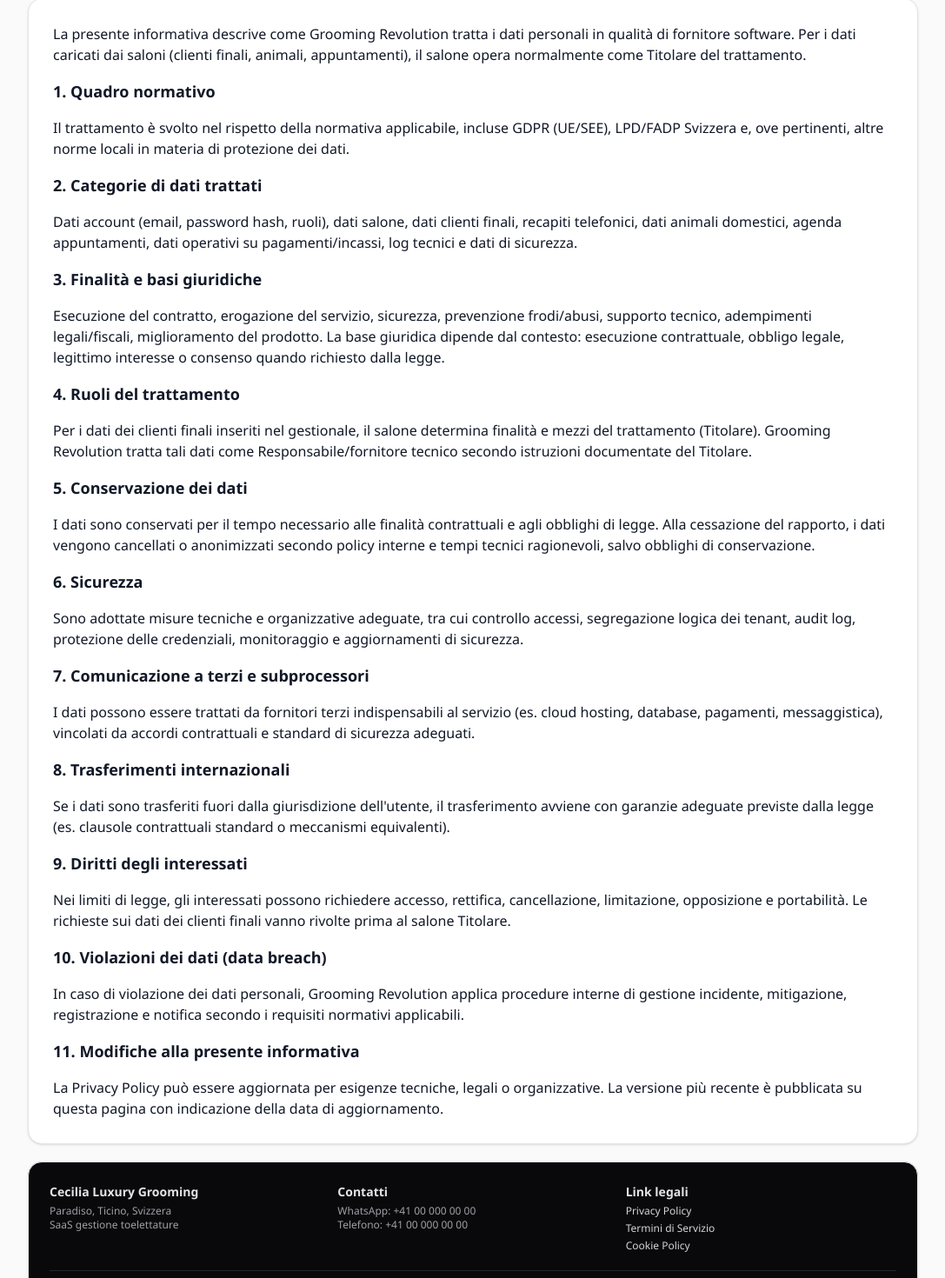
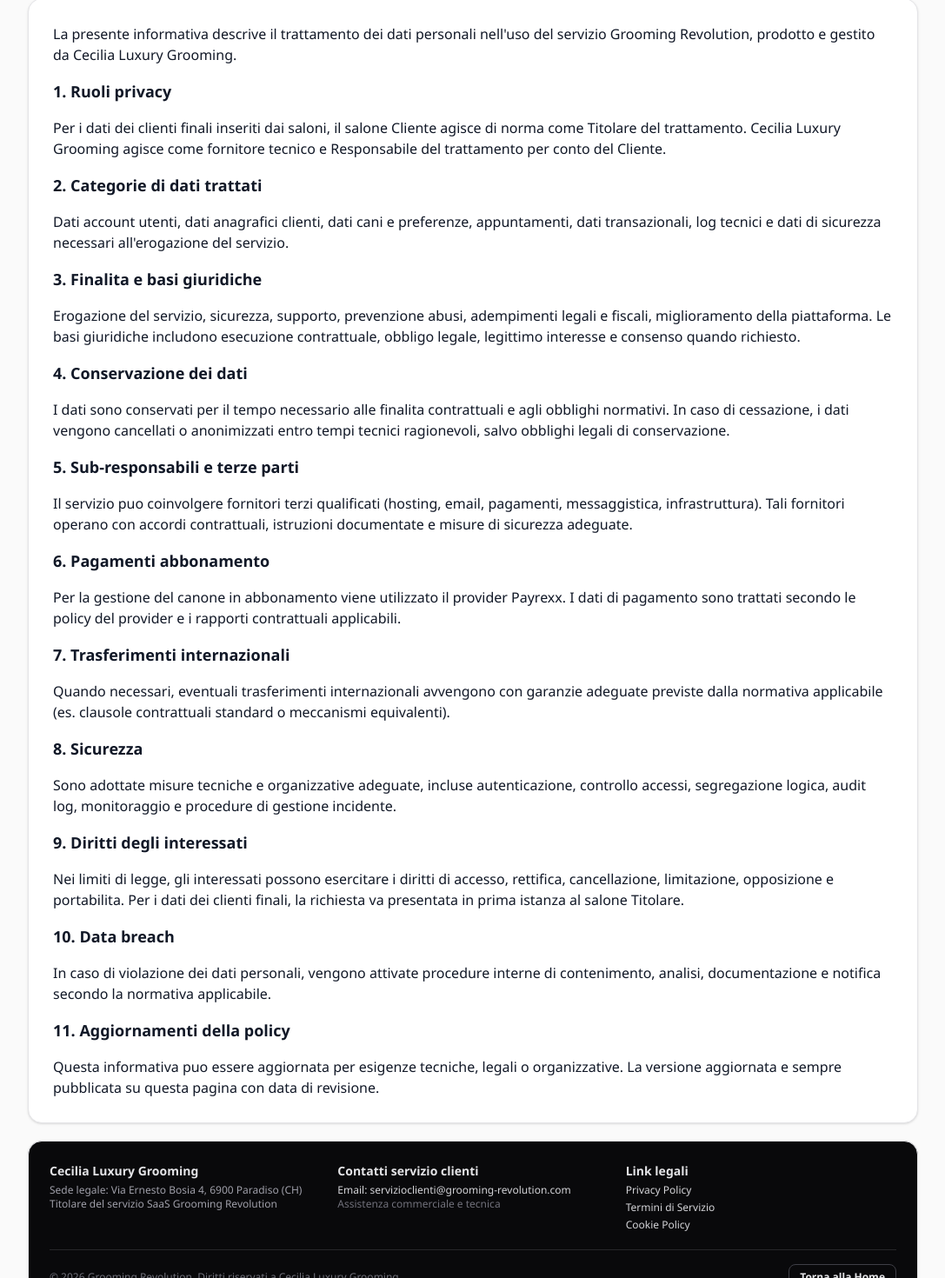
Before and after one commit to graphixalex/grooming-revolution, a Next.js app: page /legal/privacy in a window 1280 px wide. Shown: the part 285-1755 px from the top of the page at 87% size, without its empty margins (96-1183 px from the left). Built offline with nearby package versions, Linux system fonts and the light colour scheme; no server answers.

Commit message:
legal/support: professional legal rewrite, payrexx alignment, email-only contacts, homepage contact section, and logged-in support page

```diff
--- a/app/(protected)/billing/page.tsx
+++ b/app/(protected)/billing/page.tsx
@@ -25,7 +25,7 @@
         <p className="text-sm text-zinc-600">Trial: fino a 50 clienti inclusi.</p>
         <p className="text-sm text-zinc-600">Piano FULL: EUR 20,00 / mese + IVA ({vatPercent}%).</p>
         <p className="text-sm text-zinc-600">Totale indicativo mensile: EUR {monthlyGross.toFixed(2)} IVA inclusa.</p>
-        <p className="text-sm text-zinc-600">Pagamento automatico mensile su carta tramite Stripe, finché non disdici.</p>
+        <p className="text-sm text-zinc-600">Pagamento automatico mensile su carta tramite Payrexx, finche non disdici.</p>
         <p className="text-sm text-zinc-600">
           Stato addebito automatico: {salon?.stripeSubscriptionId ? "ATTIVO" : "NON ATTIVO"}
         </p>
@@ -37,7 +37,7 @@
 
       <Card>
         <h2 className="font-semibold">Invoice/Receipt base</h2>
-        <p className="text-sm text-zinc-600">In MVP: riepilogo fiscale per transazione con VAT inclusa e dati attività.</p>
+        <p className="text-sm text-zinc-600">In MVP: riepilogo fiscale per transazione con VAT inclusa e dati attivitÃ .</p>
       </Card>
     </div>
   );
--- /dev/null
+++ b/app/(protected)/support/page.tsx
@@ -0,0 +1,40 @@
+import { Card } from "@/components/ui/card";
+import { getRequiredSession } from "@/lib/session";
+
+const SUPPORT_EMAIL = "servizioclienti@grooming-revolution.com";
+
+export default async function SupportPage() {
+  await getRequiredSession();
+
+  return (
+    <div className="space-y-4">
+      <h1 className="text-2xl font-semibold">Supporto</h1>
+
+      <Card className="space-y-2">
+        <p className="text-sm text-zinc-600">
+          Per assistenza tecnica, onboarding, richieste commerciali o chiarimenti amministrativi, contatta il servizio clienti ufficiale.
+        </p>
+        <a href={`mailto:${SUPPORT_EMAIL}`} className="text-base font-semibold text-cyan-700 hover:text-cyan-800">
+          {SUPPORT_EMAIL}
+        </a>
+      </Card>
+
+      <Card className="space-y-2 text-sm text-zinc-700">
+        <p className="font-semibold text-zinc-900">Cosa includere nella richiesta</p>
+        <p>- Nome salone e sede coinvolta</p>
+        <p>- Pagina/funzione interessata (agenda, report, billing, ecc.)</p>
+        <p>- Breve descrizione del problema o della richiesta</p>
+        <p>- Screenshot o dati utili, se disponibili</p>
+      </Card>
+
+      <Card className="space-y-2 text-sm text-zinc-700">
+        <p className="font-semibold text-zinc-900">Riferimenti legali</p>
+        <p>
+          Consulta le pagine <a href="/legal/privacy" className="text-cyan-700 hover:text-cyan-800">Privacy Policy</a>,{" "}
+          <a href="/legal/terms" className="text-cyan-700 hover:text-cyan-800">Termini di Servizio</a> e{" "}
+          <a href="/legal/cookies" className="text-cyan-700 hover:text-cyan-800">Cookie Policy</a>.
+        </p>
+      </Card>
+    </div>
+  );
+}
--- a/app/legal/privacy/page.tsx
+++ b/app/legal/privacy/page.tsx
@@ -2,78 +2,79 @@
 
 export default function PrivacyPage() {
   return (
-    <LegalShell title="Privacy Policy" updatedAt="21 marzo 2026">
+    <LegalShell title="Privacy Policy" updatedAt="24 marzo 2026">
       <div className="space-y-4">
         <p>
-          La presente informativa descrive come Grooming Revolution tratta i dati personali in qualità di fornitore software.
-          Per i dati caricati dai saloni (clienti finali, animali, appuntamenti), il salone opera normalmente come Titolare del trattamento.
+          La presente informativa descrive il trattamento dei dati personali nell&apos;uso del servizio Grooming Revolution,
+          prodotto e gestito da Cecilia Luxury Grooming.
         </p>
 
-        <h2 className="text-lg font-semibold">1. Quadro normativo</h2>
+        <h2 className="text-lg font-semibold">1. Ruoli privacy</h2>
         <p>
-          Il trattamento è svolto nel rispetto della normativa applicabile, incluse GDPR (UE/SEE), LPD/FADP Svizzera e, ove pertinenti,
-          altre norme locali in materia di protezione dei dati.
+          Per i dati dei clienti finali inseriti dai saloni, il salone Cliente agisce di norma come Titolare del trattamento.
+          Cecilia Luxury Grooming agisce come fornitore tecnico e Responsabile del trattamento per conto del Cliente.
         </p>
 
         <h2 className="text-lg font-semibold">2. Categorie di dati trattati</h2>
         <p>
-          Dati account (email, password hash, ruoli), dati salone, dati clienti finali, recapiti telefonici, dati animali domestici,
-          agenda appuntamenti, dati operativi su pagamenti/incassi, log tecnici e dati di sicurezza.
+          Dati account utenti, dati anagrafici clienti, dati cani e preferenze, appuntamenti, dati transazionali,
+          log tecnici e dati di sicurezza necessari all&apos;erogazione del servizio.
         </p>
 
-        <h2 className="text-lg font-semibold">3. Finalità e basi giuridiche</h2>
+        <h2 className="text-lg font-semibold">3. Finalita e basi giuridiche</h2>
         <p>
-          Esecuzione del contratto, erogazione del servizio, sicurezza, prevenzione frodi/abusi, supporto tecnico, adempimenti legali/fiscali,
-          miglioramento del prodotto. La base giuridica dipende dal contesto: esecuzione contrattuale, obbligo legale, legittimo interesse
-          o consenso quando richiesto dalla legge.
+          Erogazione del servizio, sicurezza, supporto, prevenzione abusi, adempimenti legali e fiscali,
+          miglioramento della piattaforma. Le basi giuridiche includono esecuzione contrattuale, obbligo legale,
+          legittimo interesse e consenso quando richiesto.
         </p>
 
-        <h2 className="text-lg font-semibold">4. Ruoli del trattamento</h2>
+        <h2 className="text-lg font-semibold">4. Conservazione dei dati</h2>
         <p>
-          Per i dati dei clienti finali inseriti nel gestionale, il salone determina finalità e mezzi del trattamento (Titolare).
-          Grooming Revolution tratta tali dati come Responsabile/fornitore tecnico secondo istruzioni documentate del Titolare.
+          I dati sono conservati per il tempo necessario alle finalita contrattuali e agli obblighi normativi.
+          In caso di cessazione, i dati vengono cancellati o anonimizzati entro tempi tecnici ragionevoli,
+          salvo obblighi legali di conservazione.
         </p>
 
-        <h2 className="text-lg font-semibold">5. Conservazione dei dati</h2>
+        <h2 className="text-lg font-semibold">5. Sub-responsabili e terze parti</h2>
         <p>
-          I dati sono conservati per il tempo necessario alle finalità contrattuali e agli obblighi di legge. Alla cessazione del rapporto,
-          i dati vengono cancellati o anonimizzati secondo policy interne e tempi tecnici ragionevoli, salvo obblighi di conservazione.
+          Il servizio puo coinvolgere fornitori terzi qualificati (hosting, email, pagamenti, messaggistica, infrastruttura).
+          Tali fornitori operano con accordi contrattuali, istruzioni documentate e misure di sicurezza adeguate.
         </p>
 
-        <h2 className="text-lg font-semibold">6. Sicurezza</h2>
+        <h2 className="text-lg font-semibold">6. Pagamenti abbonamento</h2>
         <p>
-          Sono adottate misure tecniche e organizzative adeguate, tra cui controllo accessi, segregazione logica dei tenant, audit log,
-          protezione delle credenziali, monitoraggio e aggiornamenti di sicurezza.
+          Per la gestione del canone in abbonamento viene utilizzato il provider Payrexx. I dati di pagamento sono trattati
+          secondo le policy del provider e i rapporti contrattuali applicabili.
         </p>
 
-        <h2 className="text-lg font-semibold">7. Comunicazione a terzi e subprocessori</h2>
+        <h2 className="text-lg font-semibold">7. Trasferimenti internazionali</h2>
         <p>
-          I dati possono essere trattati da fornitori terzi indispensabili al servizio (es. cloud hosting, database, pagamenti, messaggistica),
-          vincolati da accordi contrattuali e standard di sicurezza adeguati.
+          Quando necessari, eventuali trasferimenti internazionali avvengono con garanzie adeguate previste dalla normativa
+          applicabile (es. clausole contrattuali standard o meccanismi equivalenti).
         </p>
 
-        <h2 className="text-lg font-semibold">8. Trasferimenti internazionali</h2>
+        <h2 className="text-lg font-semibold">8. Sicurezza</h2>
         <p>
-          Se i dati sono trasferiti fuori dalla giurisdizione dell&apos;utente, il trasferimento avviene con garanzie adeguate previste dalla legge
-          (es. clausole contrattuali standard o meccanismi equivalenti).
+          Sono adottate misure tecniche e organizzative adeguate, incluse autenticazione, controllo accessi, segregazione logica,
+          audit log, monitoraggio e procedure di gestione incidente.
         </p>
 
         <h2 className="text-lg font-semibold">9. Diritti degli interessati</h2>
         <p>
-          Nei limiti di legge, gli interessati possono richiedere accesso, rettifica, cancellazione, limitazione, opposizione e portabilità.
-          Le richieste sui dati dei clienti finali vanno rivolte prima al salone Titolare.
+          Nei limiti di legge, gli interessati possono esercitare i diritti di accesso, rettifica, cancellazione, limitazione,
+          opposizione e portabilita. Per i dati dei clienti finali, la richiesta va presentata in prima istanza al salone Titolare.
         </p>
 
-        <h2 className="text-lg font-semibold">10. Violazioni dei dati (data breach)</h2>
+        <h2 className="text-lg font-semibold">10. Data breach</h2>
         <p>
-          In caso di violazione dei dati personali, Grooming Revolution applica procedure interne di gestione incidente, mitigazione,
-          registrazione e notifica secondo i requisiti normativi applicabili.
+          In caso di violazione dei dati personali, vengono attivate procedure interne di contenimento, analisi, documentazione
+          e notifica secondo la normativa applicabile.
         </p>
 
-        <h2 className="text-lg font-semibold">11. Modifiche alla presente informativa</h2>
+        <h2 className="text-lg font-semibold">11. Aggiornamenti della policy</h2>
         <p>
-          La Privacy Policy può essere aggiornata per esigenze tecniche, legali o organizzative. La versione più recente è pubblicata
-          su questa pagina con indicazione della data di aggiornamento.
+          Questa informativa puo essere aggiornata per esigenze tecniche, legali o organizzative. La versione aggiornata
+          e sempre pubblicata su questa pagina con data di revisione.
         </p>
       </div>
     </LegalShell>
--- a/app/legal/subprocessors/page.tsx
+++ b/app/legal/subprocessors/page.tsx
@@ -5,7 +5,7 @@
     <main className="mx-auto max-w-4xl p-6">
       <Card className="space-y-3">
         <h1 className="text-2xl font-semibold">Subprocessors</h1>
-        <p>Provider infrastrutturali previsti: hosting cloud, database PostgreSQL gestito, Stripe per billing.</p>
+        <p>Provider infrastrutturali previsti: hosting cloud, database PostgreSQL gestito, Payrexx per billing.</p>
         <p>Ogni provider opera come sub-responsabile ai sensi della normativa applicabile.</p>
         <p className="text-sm text-zinc-500">Nota: revisione legale consigliata.</p>
       </Card>
--- a/components/landing/home-landing.tsx
+++ b/components/landing/home-landing.tsx
@@ -490,13 +490,11 @@
               whileTap={{ scale: 0.95 }}
             >
               <a
-                href="https://wa.me/41784104391?text=Ciao%2C%20voglio%20una%20demo%20di%20Grooming%20Revolution!"
-                target="_blank"
-                rel="noreferrer"
+                href="mailto:servizioclienti@grooming-revolution.com?subject=Richiesta%20demo%20Grooming%20Revolution"
                 className="inline-flex w-full items-center justify-center gap-3 rounded-2xl border-2 border-emerald-300 bg-emerald-50 px-6 py-4 text-base font-bold text-emerald-700 transition-all hover:border-emerald-400 hover:bg-emerald-100 sm:w-auto sm:px-10 sm:py-5 sm:text-lg"
               >
                 <MessageCircle className="h-6 w-6" />
-                Demo WhatsApp
+                Contattaci via email
               </a>
             </motion.div>
           </motion.div>
@@ -976,6 +974,34 @@
         </div>
       </section>
 
+      {/* Contatti */}
+      <section className="relative px-4 py-20 sm:px-6 lg:px-8">
+        <div className="mx-auto w-full max-w-[1200px] rounded-[2rem] border border-cyan-200 bg-gradient-to-br from-cyan-50 to-blue-50 p-8 shadow-[0_12px_35px_rgba(15,23,42,0.08)] md:p-12">
+          <div className="grid gap-6 md:grid-cols-[1.4fr_1fr] md:items-center">
+            <div>
+              <p className="inline-flex items-center gap-2 rounded-full border border-cyan-300 bg-white px-4 py-2 text-xs font-bold uppercase tracking-widest text-cyan-700">
+                Supporto clienti
+              </p>
+              <h2 className={`${headingFont.className} mt-4 text-3xl font-black text-zinc-900 sm:text-4xl`}>
+                Contattaci per demo, onboarding e assistenza
+              </h2>
+              <p className="mt-3 text-base leading-relaxed text-zinc-700">
+                Per informazioni commerciali e supporto tecnico del gestionale Grooming Revolution, usa il canale email ufficiale.
+              </p>
+            </div>
+            <div className="rounded-2xl border border-zinc-200 bg-white p-5">
+              <p className="text-xs font-semibold uppercase tracking-wide text-zinc-500">Email servizio clienti</p>
+              <a
+                href="mailto:servizioclienti@grooming-revolution.com"
+                className="mt-2 block text-base font-bold text-cyan-700 hover:text-cyan-800"
+              >
+                servizioclienti@grooming-revolution.com
+              </a>
+            </div>
+          </div>
+        </div>
+      </section>
+
       {/* Final CTA ESPLOSIVA */}
       <section className="relative px-4 py-32 sm:px-6 lg:px-8">
         <motion.div
@@ -1088,7 +1114,7 @@
 
       {/* Footer minimale ma elegante */}
       <footer className="relative border-t border-zinc-200 bg-white/70 px-4 py-16 sm:px-6 lg:px-8">
-        <div className="mx-auto grid w-full max-w-[1400px] gap-10 md:grid-cols-3">
+        <div className="mx-auto grid w-full max-w-[1400px] gap-10 md:grid-cols-4">
           <div>
             <div className="h-12 w-40 overflow-hidden rounded-xl border border-zinc-200 bg-white p-2">
               <Image
@@ -1100,7 +1126,7 @@
               />
             </div>
             <p className="mt-4 text-sm text-zinc-600">
-              Grooming Revolution e un prodotto sviluppato e curato da Cecilia Luxury Grooming.
+              Grooming Revolution e un brand software gestito da Cecilia Luxury Grooming.
               <br />
               Sede legale: Via Ernesto Bosia 4, 6900 Paradiso (CH).
             </p>
@@ -1132,10 +1158,19 @@
               </Link>
             </div>
           </div>
+
+          <div>
+            <p className="font-bold text-zinc-900">Contatti</p>
+            <div className="mt-4 flex flex-col gap-2 text-sm text-zinc-600">
+              <a href="mailto:servizioclienti@grooming-revolution.com" className="transition-colors hover:text-cyan-400">
+                servizioclienti@grooming-revolution.com
+              </a>
+            </div>
+          </div>
         </div>
 
         <p className="mx-auto mt-12 w-full max-w-[1400px] text-center text-xs text-slate-500">
-          © {new Date().getFullYear()} Grooming Revolution. Tutti i diritti riservati.
+          © {new Date().getFullYear()} Grooming Revolution. Diritti riservati a Cecilia Luxury Grooming.
         </p>
       </footer>
     </main>
--- a/components/layout/sidebar.tsx
+++ b/components/layout/sidebar.tsx
@@ -4,7 +4,7 @@
 import { usePathname } from "next/navigation";
 import Image from "next/image";
 import { useEffect, useState } from "react";
-import { BarChart3, CalendarDays, CreditCard, Dog, Home, MessageSquare, Settings, Users } from "lucide-react";
+import { BarChart3, CalendarDays, CreditCard, Dog, HelpCircle, Home, MessageSquare, Settings, Users } from "lucide-react";
 import { cn } from "@/lib/utils";
 
 type Role = "OWNER" | "MANAGER" | "STAFF";
@@ -19,6 +19,7 @@
   { href: "/operator-reports", label: "Report operatori", icon: BarChart3, roles: ["OWNER"] as Role[] },
   { href: "/branches", label: "Multi-sede", icon: Users, roles: ["OWNER", "MANAGER"] as Role[] },
   { href: "/payments", label: "Movimenti", icon: CreditCard, roles: ["OWNER", "MANAGER"] as Role[] },
+  { href: "/support", label: "Supporto", icon: HelpCircle, roles: ["OWNER", "MANAGER", "STAFF"] as Role[] },
   { href: "/settings", label: "Impostazioni", icon: Settings, roles: ["OWNER", "MANAGER"] as Role[] },
   { href: "/billing", label: "Billing", icon: Dog, roles: ["OWNER", "MANAGER"] as Role[] },
 ];
--- a/components/legal/legal-shell.tsx
+++ b/components/legal/legal-shell.tsx
@@ -7,6 +7,8 @@
   updatedAt: string;
   children: ReactNode;
 };
+
+const SUPPORT_EMAIL = "servizioclienti@grooming-revolution.com";
 
 export function LegalShell({ title, updatedAt, children }: LegalShellProps) {
   return (
@@ -24,10 +26,7 @@
                 priority
               />
             </Link>
-            <Link
-              href="/"
-              className="rounded-xl border border-zinc-300 bg-white px-4 py-2 text-sm font-semibold text-zinc-800 hover:bg-zinc-100"
-            >
+            <Link href="/" className="rounded-xl border border-zinc-300 bg-white px-4 py-2 text-sm font-semibold text-zinc-800 hover:bg-zinc-100">
               Torna alla Home
             </Link>
           </div>
@@ -35,7 +34,7 @@
             <p className="text-lg font-bold text-zinc-900">{title}</p>
             <p className="text-sm text-zinc-600">Ultimo aggiornamento: {updatedAt}</p>
             <p className="mt-2 text-sm text-zinc-700">
-              Cecilia Luxury Grooming - Sede legale: Paradiso, Ticino, Svizzera - Piattaforma SaaS per toelettature professionali.
+              Grooming Revolution e il brand del servizio SaaS sviluppato, gestito e commercializzato da Cecilia Luxury Grooming.
             </p>
           </div>
         </header>
@@ -46,33 +45,24 @@
           <div className="grid gap-5 md:grid-cols-3">
             <div>
               <p className="text-sm font-semibold">Cecilia Luxury Grooming</p>
-              <p className="mt-1 text-xs text-zinc-400">Paradiso, Ticino, Svizzera</p>
-              <p className="text-xs text-zinc-400">SaaS gestione toelettature</p>
+              <p className="mt-1 text-xs text-zinc-400">Sede legale: Via Ernesto Bosia 4, 6900 Paradiso (CH)</p>
+              <p className="text-xs text-zinc-400">Titolare del servizio SaaS Grooming Revolution</p>
             </div>
             <div>
-              <p className="text-sm font-semibold">Contatti</p>
-              <p className="mt-1 text-xs text-zinc-400">WhatsApp: +41 00 000 00 00</p>
-              <p className="text-xs text-zinc-400">Telefono: +41 00 000 00 00</p>
+              <p className="text-sm font-semibold">Contatti servizio clienti</p>
+              <p className="mt-1 text-xs text-zinc-300">Email: {SUPPORT_EMAIL}</p>
+              <p className="text-xs text-zinc-500">Assistenza commerciale e tecnica</p>
             </div>
             <div className="flex flex-col gap-1 text-xs">
               <p className="text-sm font-semibold text-zinc-200">Link legali</p>
-              <Link href="/legal/privacy" className="text-zinc-300 hover:text-white">
-                Privacy Policy
-              </Link>
-              <Link href="/legal/terms" className="text-zinc-300 hover:text-white">
-                Termini di Servizio
-              </Link>
-              <Link href="/legal/cookies" className="text-zinc-300 hover:text-white">
-                Cookie Policy
-              </Link>
+              <Link href="/legal/privacy" className="text-zinc-300 hover:text-white">Privacy Policy</Link>
+              <Link href="/legal/terms" className="text-zinc-300 hover:text-white">Termini di Servizio</Link>
+              <Link href="/legal/cookies" className="text-zinc-300 hover:text-white">Cookie Policy</Link>
             </div>
           </div>
           <div className="mt-5 flex flex-wrap items-center justify-between gap-3 border-t border-zinc-800 pt-4">
-            <p className="text-xs text-zinc-500">© {new Date().getFullYear()} Cecilia Luxury Grooming. Tutti i diritti riservati.</p>
-            <Link
-              href="/"
-              className="rounded-lg border border-zinc-700 px-3 py-1.5 text-xs font-semibold text-zinc-200 hover:bg-zinc-900"
-            >
+            <p className="text-xs text-zinc-500">© {new Date().getFullYear()} Grooming Revolution. Diritti riservati a Cecilia Luxury Grooming.</p>
+            <Link href="/" className="rounded-lg border border-zinc-700 px-3 py-1.5 text-xs font-semibold text-zinc-200 hover:bg-zinc-900">
               Torna alla Home
             </Link>
           </div>
```
Also changed, not shown: app/legal/cookies/page.tsx (+24 -32 lines), app/legal/terms/page.tsx (+36 -37 lines).
